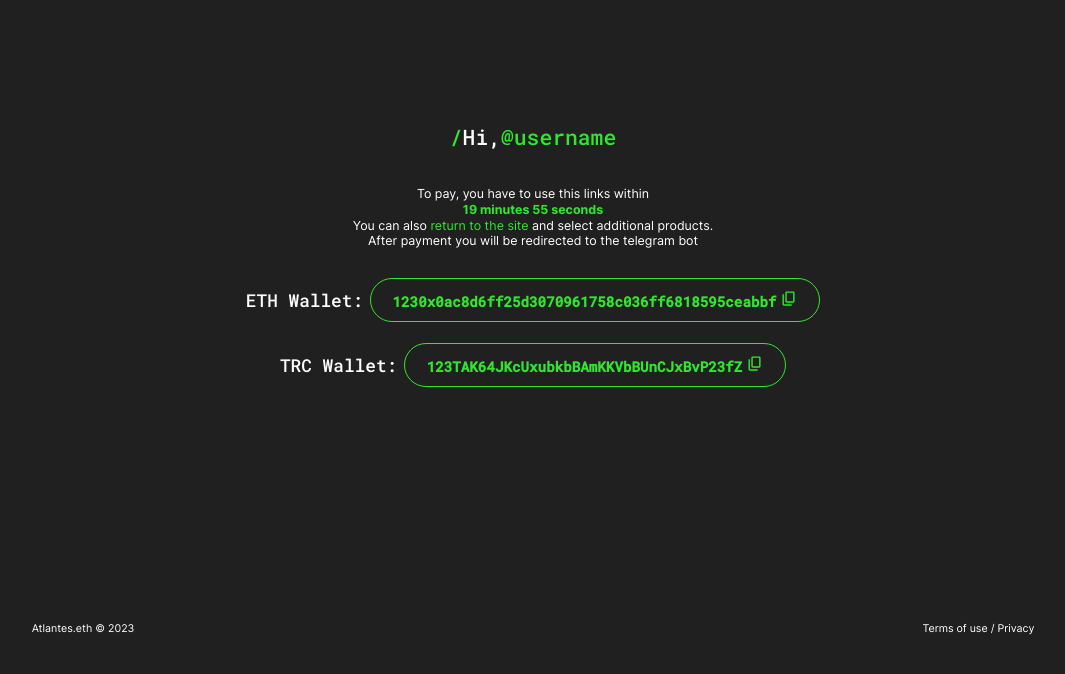
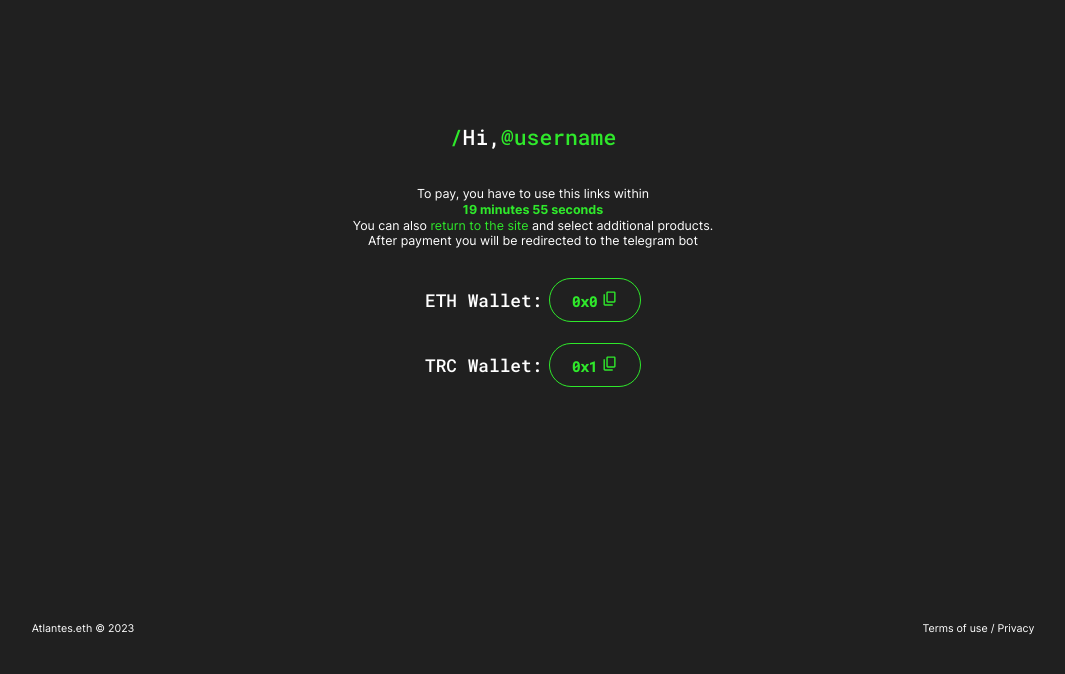
Before and after one commit to nigel-riss/trade-tracker-landing, a Next.js app: page /checkout in a window 1280 px wide. Shown: the top 674 px of the page, without its empty margins (107-1172 px from the left). Built offline with nearby package versions, Linux system fonts and the light colour scheme.

Commit message:
fix: update checkout to handle router properly

```diff
--- a/src/pages/checkout/index.tsx
+++ b/src/pages/checkout/index.tsx
@@ -1,8 +1,6 @@
 /* eslint-disable consistent-return */
-import CheckoutCalculator from '@/components/CheckoutCalculator';
 import CheckoutHeader from '@/components/CheckoutHeader';
 import SimpleFooter from '@/components/SimpleFooter';
-import products from '@/data/products';
 import API from '@/utils/api';
 import { useRouter } from 'next/router';
 import { useEffect, useState } from 'react';
@@ -13,23 +11,29 @@ interface InvoiceStatus {
   validUntil?: Date | null,
   walletEth?: string | null,
   walletTrc?: string | null,
+  products?: string[],
+  statur?: string,
+
 }
 
 
 export default function Home() {
-  const { invoiceId } = useRouter().query;
-  console.log(useRouter());
+  const router = useRouter();
+  const { invoiceId } = router.query;
+
   const [invoiceStatus, setInvoiceStatus]: [InvoiceStatus, any] = useState({
     userName: 'username',
     validUntil: null,
-    walletEth: '1230x0ac8d6ff25d3070961758c036ff6818595ceabbf',
-    walletTrc: '123TAK64JKcUxubkbBAmKKVbBUnCJxBvP23fZ',
+    walletEth: '0x0',
+    walletTrc: '0x1',
   });
 
+  // let requestInterval: any = null;
+  useEffect(() => {
     const getInvoiceStatus = async () => {
       console.log(invoiceId);
       if (!invoiceId) { return; }
-    // return;
+      return;
       const response = await fetch(
         `${API.STATUS_ENDPOINT}${invoiceId}`,
       );
@@ -41,8 +45,6 @@ export default function Home() {
       });
     };
 
-  // let requestInterval: any = null;
-  useEffect(() => {
     // if (requestInterval !== null) { return; }
     const requestInterval = window.setInterval(
       () => {
@@ -56,7 +58,7 @@ export default function Home() {
       window.clearInterval(requestInterval);
       // requestInterval = null;
     };
-  }, []);
+  }, [router.isReady, invoiceId]);
 
   return (
     <main>
```
Lines whose indentation alone changed are shown as unchanged.
